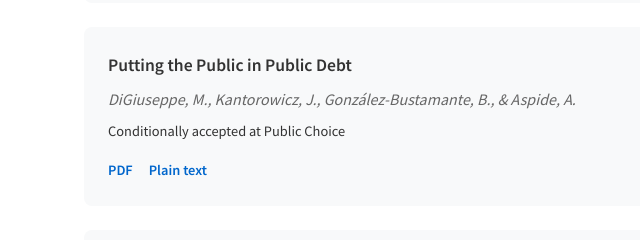
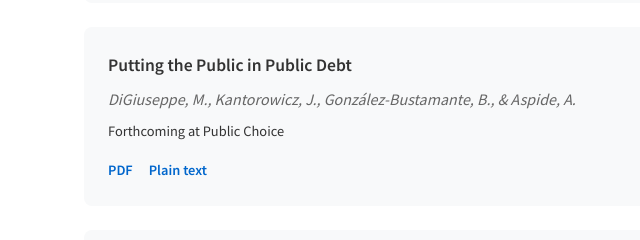
Before and after one commit to matthewdigiuseppe/matthewdigiuseppe.github.io, a plain HTML site: page index.html in a window 1280 px wide. Shown: the part 1900-2140 px from the top of the page, 0-640 px from the left. Drawn offline with Linux system fonts and the light colour scheme.

Commit message:
Public Choice paper: conditionally accepted -> forthcoming
Co-Authored-By: Claude Opus 5.5 <noreply@anthropic.com>

```diff
--- a/index.html
+++ b/index.html
@@ -227,7 +227,7 @@
                             <p class="publication-title">Putting the Public in Public Debt</p>
                             <p class="publication-authors">DiGiuseppe, M., Kantorowicz, J., González-Bustamante, B., &
                                 Aspide, A.</p>
-                            <p class="publication-journal">Conditionally accepted at Public Choice</p>
+                            <p class="publication-journal">Forthcoming at Public Choice</p>
                             <div class="publication-links">
                                 <a href="Putting_the_Public_in_Public_Debt_Sept2026.pdf" target="_blank"
                                     rel="noopener noreferrer" class="publication-link">PDF</a>
```
Also changed, not shown: llms-full.txt, llms.txt, 3 other files.
